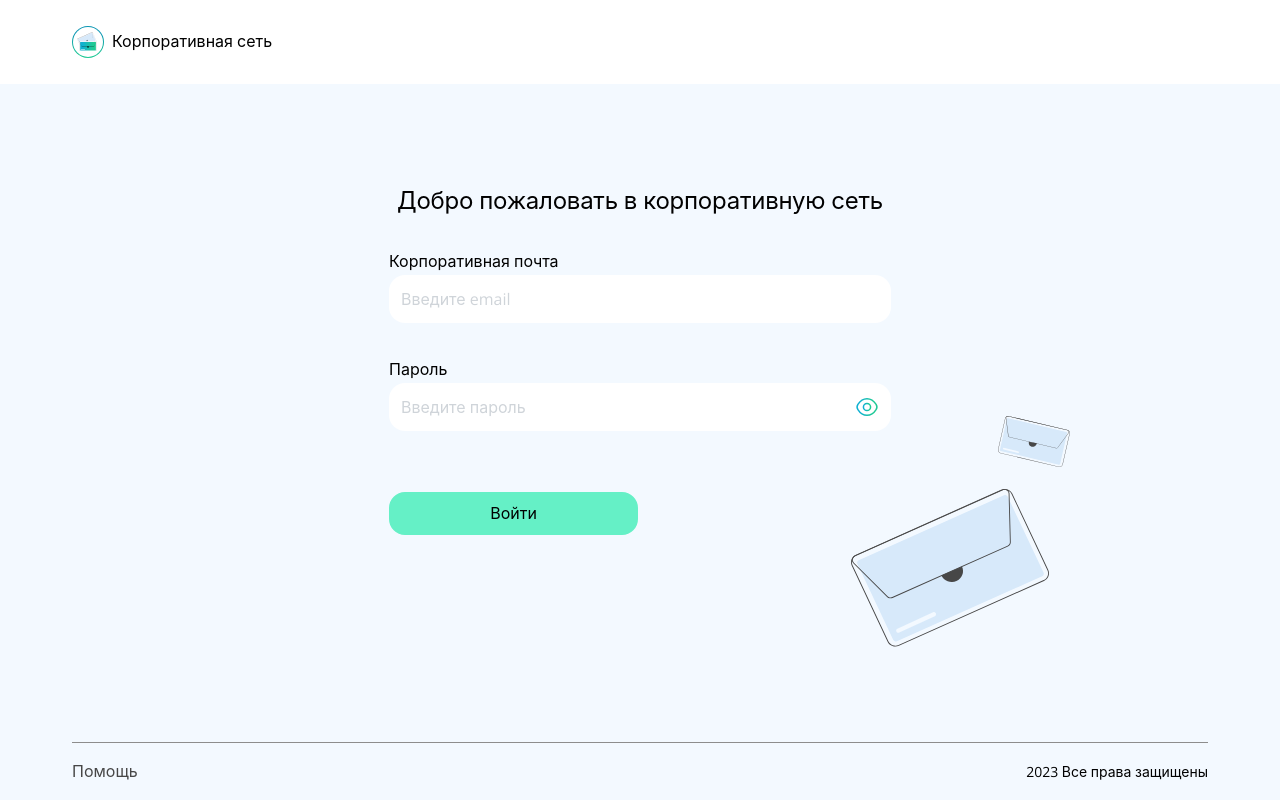
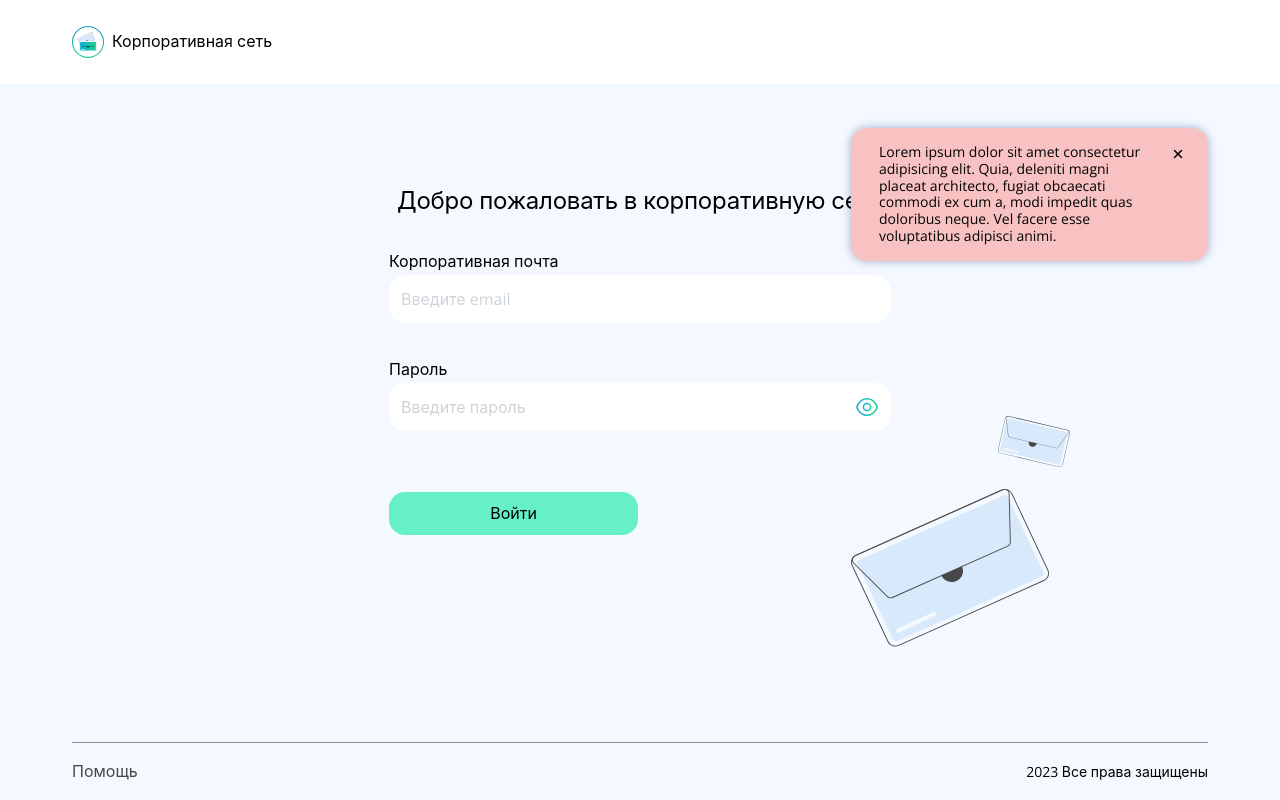
Before and after one commit to social-network-ya-practicum/frontend, a React (Create React App) app: page /login in a window 1280 px wide. Built offline with nearby package versions, Linux system fonts and the light colour scheme.

Commit message:
feat: создал error-component

```diff
--- a/src/_variables.scss
+++ b/src/_variables.scss
@@ -14,6 +14,7 @@
 $bg_color_header: #ffffff;
 $bg_color_footer: #f3f9ff;
 $bg_color_layout: #f3f9ff;
+$bg_color_error: #f9c2c2;
 
 // 1.3 buttons:
 $btn_color_default: #65f0c6;
--- /dev/null
+++ b/src/components/error-component/error-component.jsx
@@ -0,0 +1,27 @@
+import PropTypes from 'prop-types';
+import clsx from 'clsx';
+import { ReactComponent as CloseIcon } from './images/close-icon.svg';
+import styles from './error-component.module.scss';
+
+const ErrorComponent = ({ mix }) => {
+  const cnError = clsx(styles.error, mix);
+  return (
+    <div className={cnError}>
+      <p className={styles.error__text}>
+        Lorem ipsum dolor sit amet consectetur adipisicing elit. Quia, deleniti
+        magni placeat architecto, fugiat obcaecati commodi ex cum a, modi
+        impedit quas doloribus neque. Vel facere esse voluptatibus adipisci
+        animi.
+      </p>
+      <button className={styles.error__closeIcon}>
+        <CloseIcon />
+      </button>
+    </div>
+  );
+};
+
+export default ErrorComponent;
+
+ErrorComponent.propTypes = { mix: PropTypes.string };
+
+ErrorComponent.defaultProps = { mix: undefined };
--- /dev/null
+++ b/src/components/error-component/error-component.module.scss
@@ -0,0 +1,34 @@
+@use '../../variables' as var;
+
+.error {
+  display: flex;
+  min-height: 52px;
+  width: 357px;
+  padding: 16px 20px 16px 28px;
+  border-radius: 16px;
+  background: var.$bg_color_error;
+  z-index: 1000;
+  box-shadow: 0 0 10px rgba(49, 57, 120, 0.4);
+
+  &__text {
+    font-size: 14px;
+    font-family: var.$font-family-default;
+    font-style: normal;
+    font-weight: 400;
+    line-height: 120%;
+    width: 100%;
+    cursor: default;
+  }
+
+  &__closeIcon {
+    display: flex;
+    justify-content: center;
+    align-items: center;
+    background: none;
+    border: none;
+    width: 20px;
+    height: 20px;
+    margin-left: 14px;
+    cursor: pointer;
+  }
+}
--- a/src/components/layouts/main-layout/main-layout.jsx
+++ b/src/components/layouts/main-layout/main-layout.jsx
@@ -5,6 +5,7 @@ import styles from './main-layout.module.scss';
 import Header from '../../header/header';
 import Footer from '../../footer/footer';
 import { useStore } from '../../../contexts/RootStoreContext';
+import ErrorComponent from '../../error-component/error-component';
 
 const MainLayout = observer(() => {
   const { userStore } = useStore();
@@ -16,6 +17,7 @@ const MainLayout = observer(() => {
       <Header mix={styles.mixHeader} user={user} logout={handleLogout} />
       <main className={styles.layout__content}>
         <Outlet />
+        <ErrorComponent mix={styles.mixErrorComponent} />
       </main>
       <Footer user={user} />
     </div>
--- a/src/components/layouts/main-layout/main-layout.module.scss
+++ b/src/components/layouts/main-layout/main-layout.module.scss
@@ -22,3 +22,9 @@
 .mixHeader {
   position: fixed;
 }
+
+.mixErrorComponent {
+  position: fixed;
+  right: calc((100% - 1280px) / 2 + 72px);
+  top: calc(var.$header_height + 44px);
+}
--- a/src/components/main-avatar/main-avatar.jsx
+++ b/src/components/main-avatar/main-avatar.jsx
@@ -52,7 +52,6 @@ const MainAvatar = ({ onSubmit, mix, disabled, avatar }) => {
 
   const handleSubmit = (e) => {
     e.preventDefault();
-    console.log(111);
     onSubmit(selectedFile);
   };
 
```
Also changed, not shown: src/components/error-component/images/close-icon.svg (added). Lines whose indentation alone changed are shown as unchanged.
